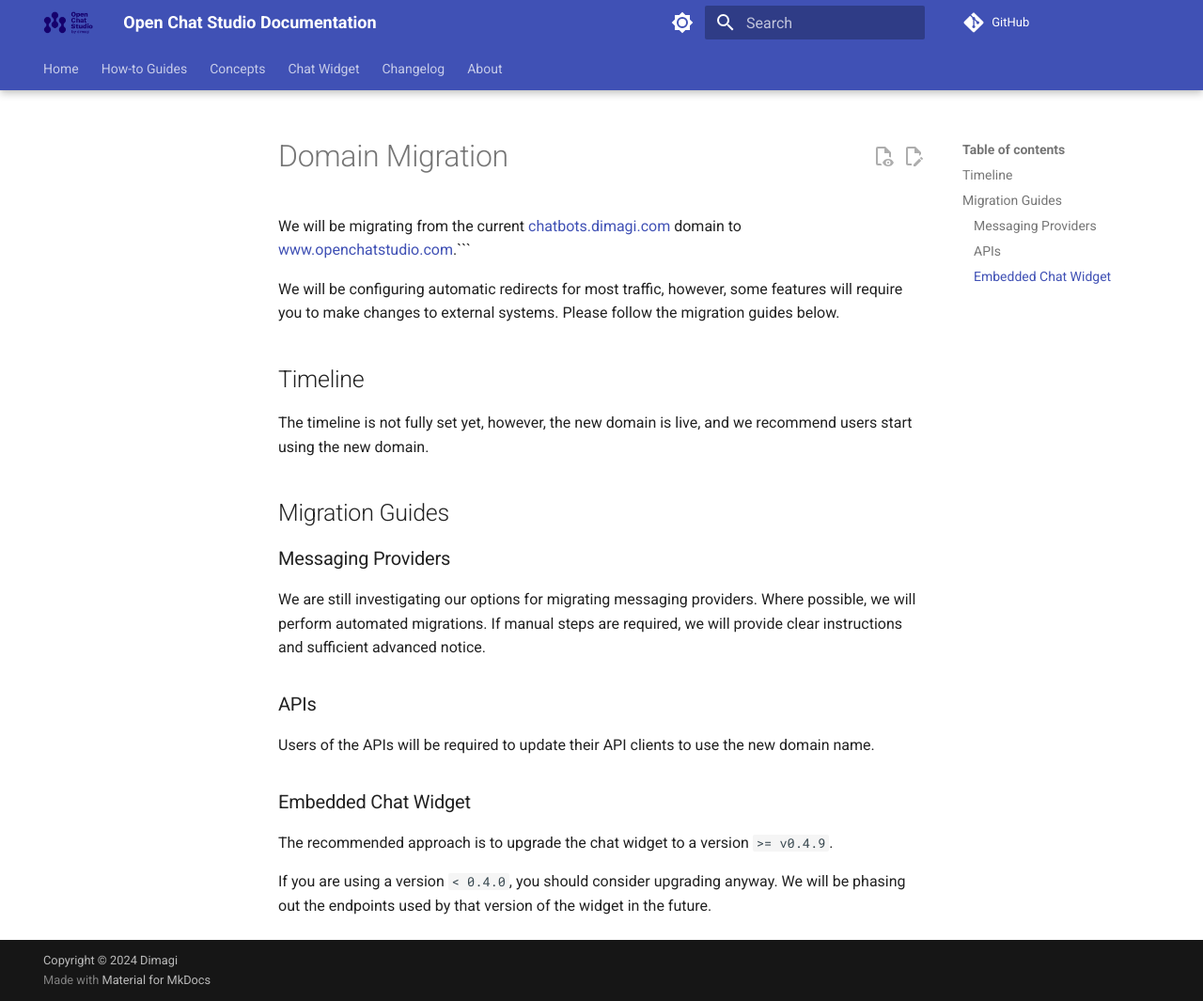
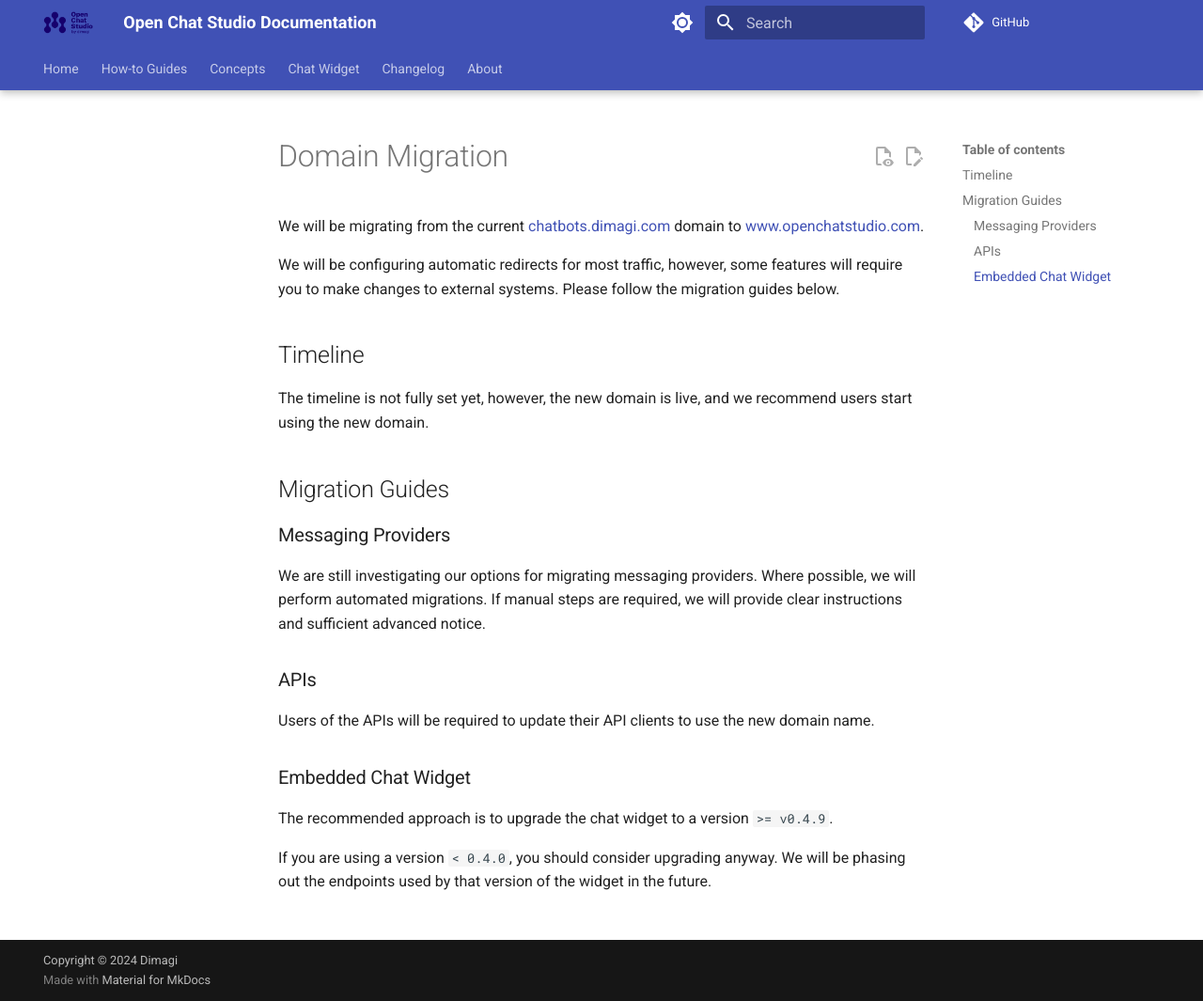
Before and after one commit to dimagi/open-chat-studio-docs, an MkDocs documentation site: the page built from docs/domain_migration.md, in a window 1280 px wide and 1065 px high. Shown: the whole window at 94% size. Built offline with MkDocs 1.6.1 and Material for MkDocs 9.7.7, drawn with Linux system fonts in a browser that asks for light colours; a script that is not in the unit is left out; comment, search, counter and statistics services are not loaded.

Commit message:
Apply suggestion from @snopoke

````diff
--- a/docs/domain_migration.md
+++ b/docs/domain_migration.md
@@ -1,6 +1,6 @@
 # Domain Migration
 
-We will be migrating from the current [chatbots.dimagi.com](https://chatbots.dimagi.com) domain to [www.openchatstudio.com](https://www.openchatstudio.com).```
+We will be migrating from the current [chatbots.dimagi.com](https://chatbots.dimagi.com) domain to [www.openchatstudio.com](https://www.openchatstudio.com).
 
 We will be configuring automatic redirects for most traffic, however, some features will require you to make changes to external systems. Please follow the migration guides below.
 
````
